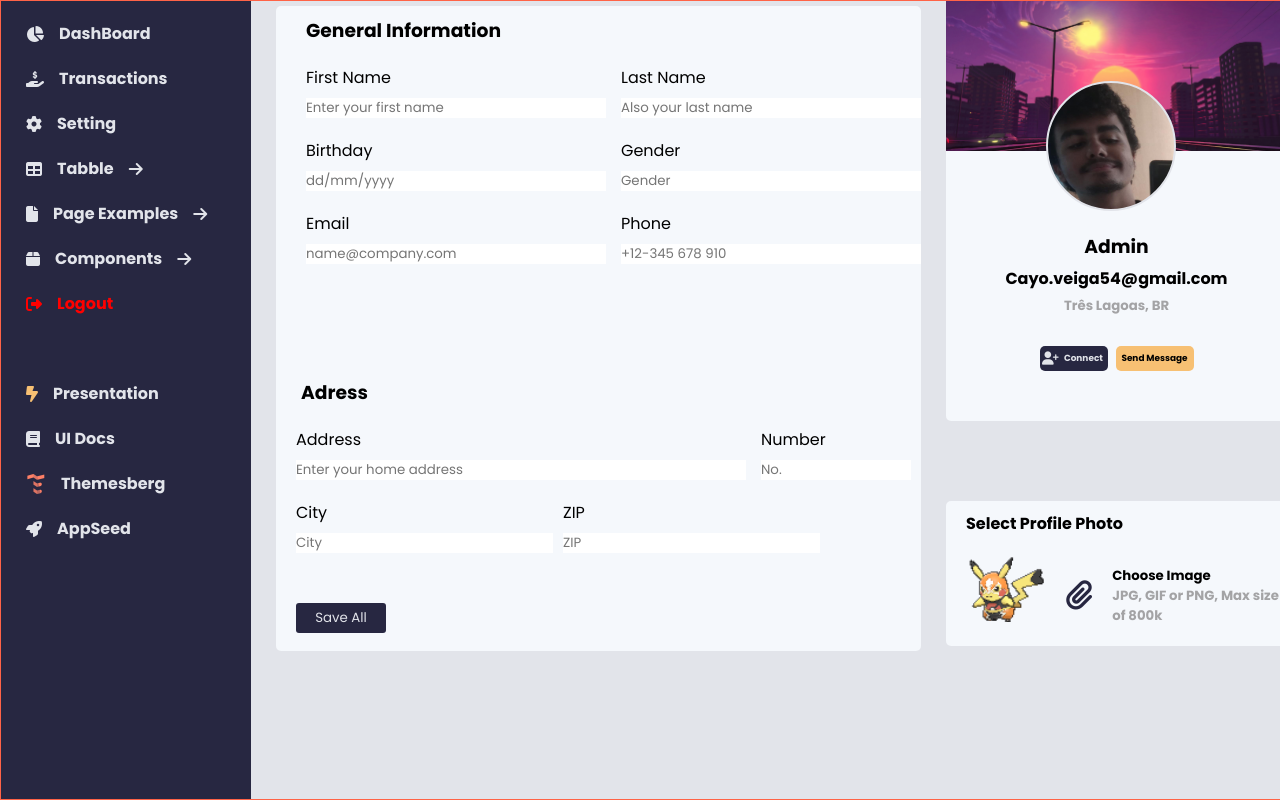
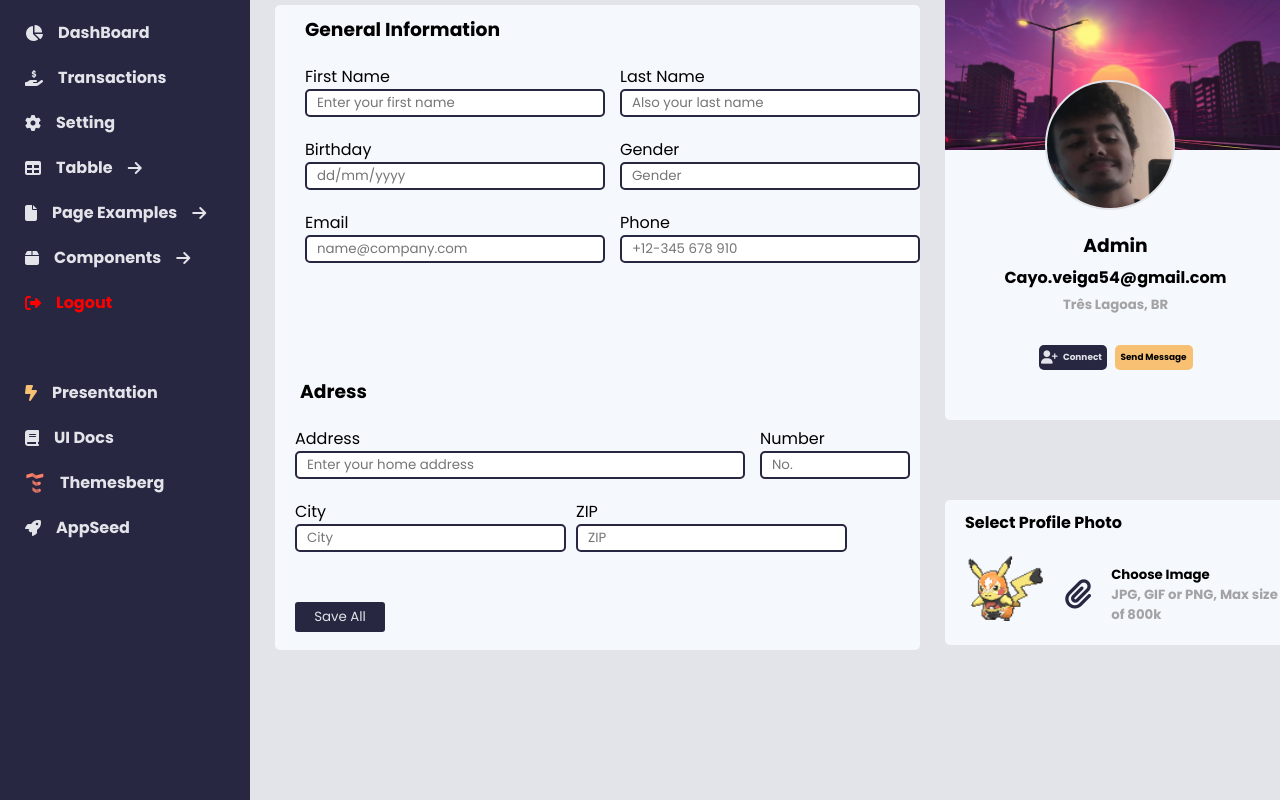
Before and after one commit to CandyDelChurros/ProvaBeto, a plain HTML site: page index.html in a window 1280 px wide. Drawn offline with Linux system fonts and the light colour scheme.

Commit message:
Fim-final

```diff
--- a/css/style.css
+++ b/css/style.css
@@ -29,7 +29,6 @@ body {
 
 .container {
     margin: 0 auto;
-    border: .1rem solid tomato;
     width: 100vw;
     height: 100vh;
     display: grid;
@@ -130,6 +129,13 @@ main .main .register .register-1 {
     display: flex;
     justify-content: space-between;
 }
+main .main .register .register-1 .info input {
+    border:.2rem solid var(--menu-color);
+    border-radius: .5rem;
+    outline:none;
+    padding-left: 1rem;
+    height: 8rem;
+}
 main .main .register .register-1 .info {
     display: flex;
     flex-direction: column;
@@ -155,6 +161,14 @@ main .main .registerAd .registerAd-1{
     display: flex;
     justify-content: space-between;
 
+
+}
+.infoAd input {
+    border:.2rem solid var(--menu-color);
+    border-radius: .5rem;
+    outline:none;
+    padding-left: 1rem;
+    height: 8rem;
 
 }
 main .main .registerAd .registerAd-1 .infoAd {
```
